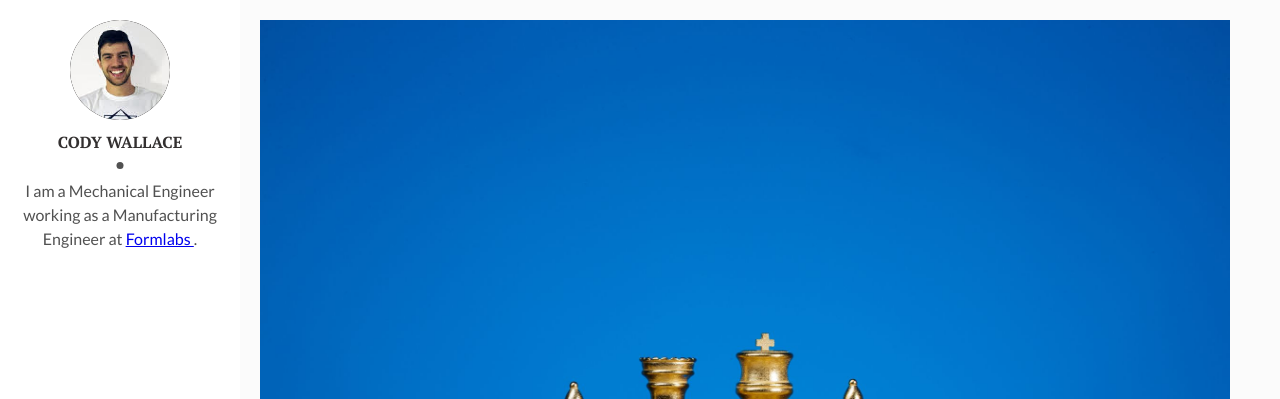
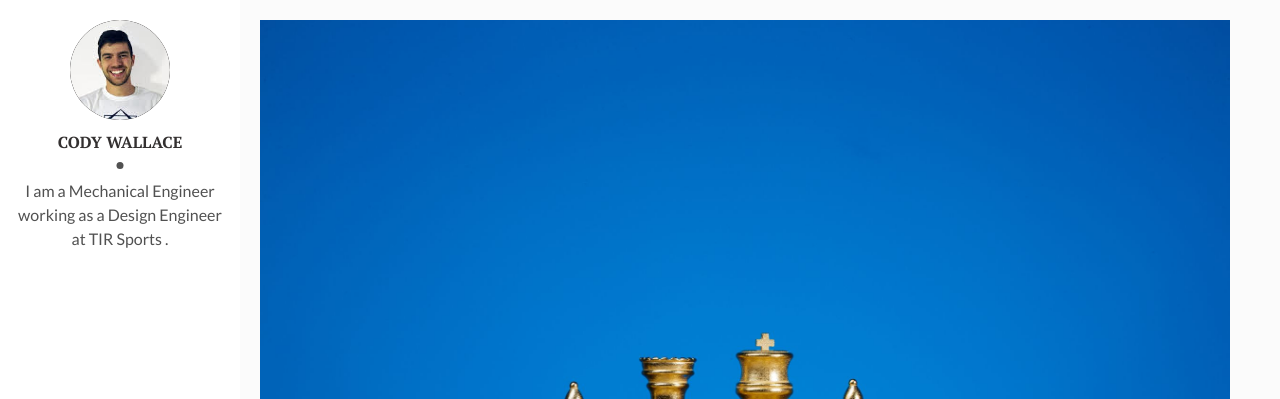
Before and after one commit to CodyWallace245/Portfolio, a Jekyll site: the page built from _posts/2022-10-22-Chess-Set.markdown, in a window 1280 px wide. Shown: the top 399 px of the page. Built offline with Jekyll 4.4.1, drawn with Linux system fonts in a browser that asks for light colours.

Commit message:
Update _config.yml

```diff
--- a/_config.yml
+++ b/_config.yml
@@ -9,7 +9,7 @@ site-twitter: #if your site has a twitter account, enter it here
 # Author Settings
 author: Cody Wallace # add your name
 author-img: Cody_Wallace.jpg # add your photo
-about-author: I am a Mechanical Engineer working as a Manufacturing Engineer at <a href="https://formlabs.com/"> Formlabs </a>.<br> # add description
+about-author: I am a Mechanical Engineer working as a Design Engineer at TIR Sports </a>.<br> # add description
 twitter: # add your Twitter handle
 facebook: # add your Facebook handle
 github: CodyWallace245 # add your Github handle
```
